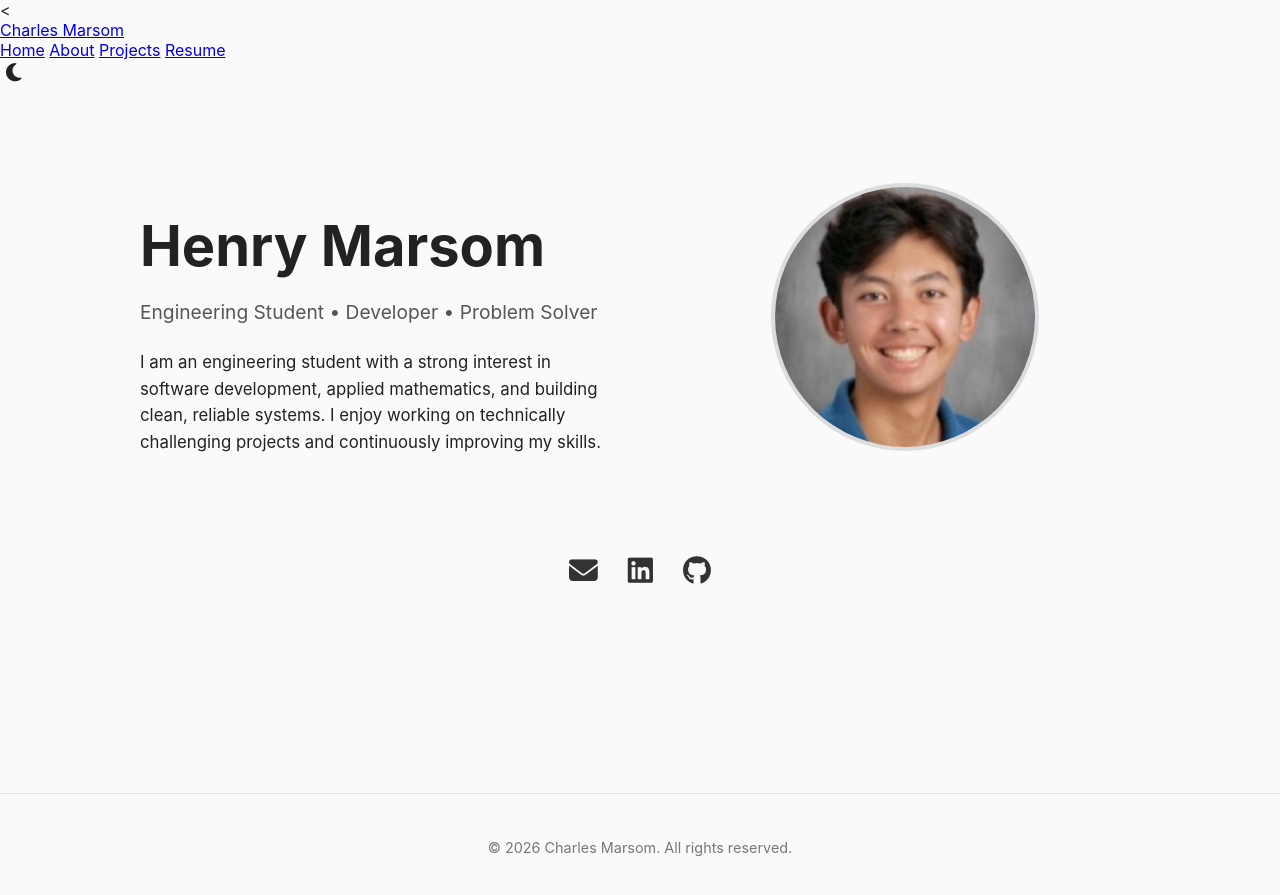
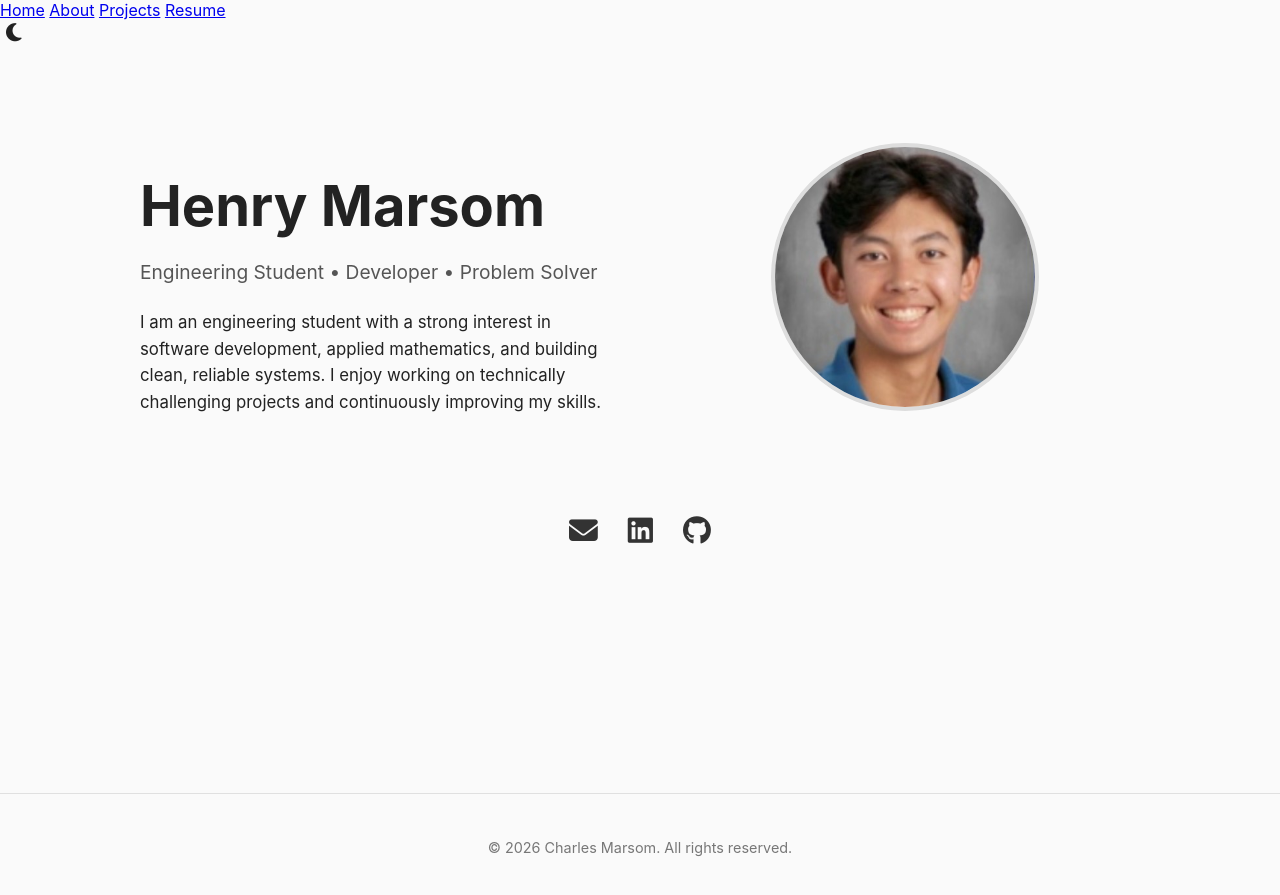
Before and after one commit to henrymarsom/henrymarsom.github.io, a Jekyll site: the page built from index.md, in a window 1280 px wide. Shown: the top 895 px of the page. Built offline with Jekyll 4.4.1, drawn with Linux system fonts in a browser that asks for light colours.

Commit message:
Update default.html

```diff
--- a/_layouts/default.html
+++ b/_layouts/default.html
@@ -6,15 +6,11 @@
   <link rel="stylesheet" href="https://cdnjs.cloudflare.com/ajax/libs/font-awesome/6.5.1/css/all.min.css">
   <title>{{ page.title }} | {{ site.title }}</title>
 </head>
-<<body class="light">
+<body class="light">
 
   <!-- Header / Navigation -->
   <header class="site-header">
     <nav class="nav">
-      <div class="nav-left">
-        <a href="/" class="site-name">Charles Marsom</a>
-      </div>
-
       <div class="nav-center">
         <a href="/">Home</a>
         <a href="/about/">About</a>
```
